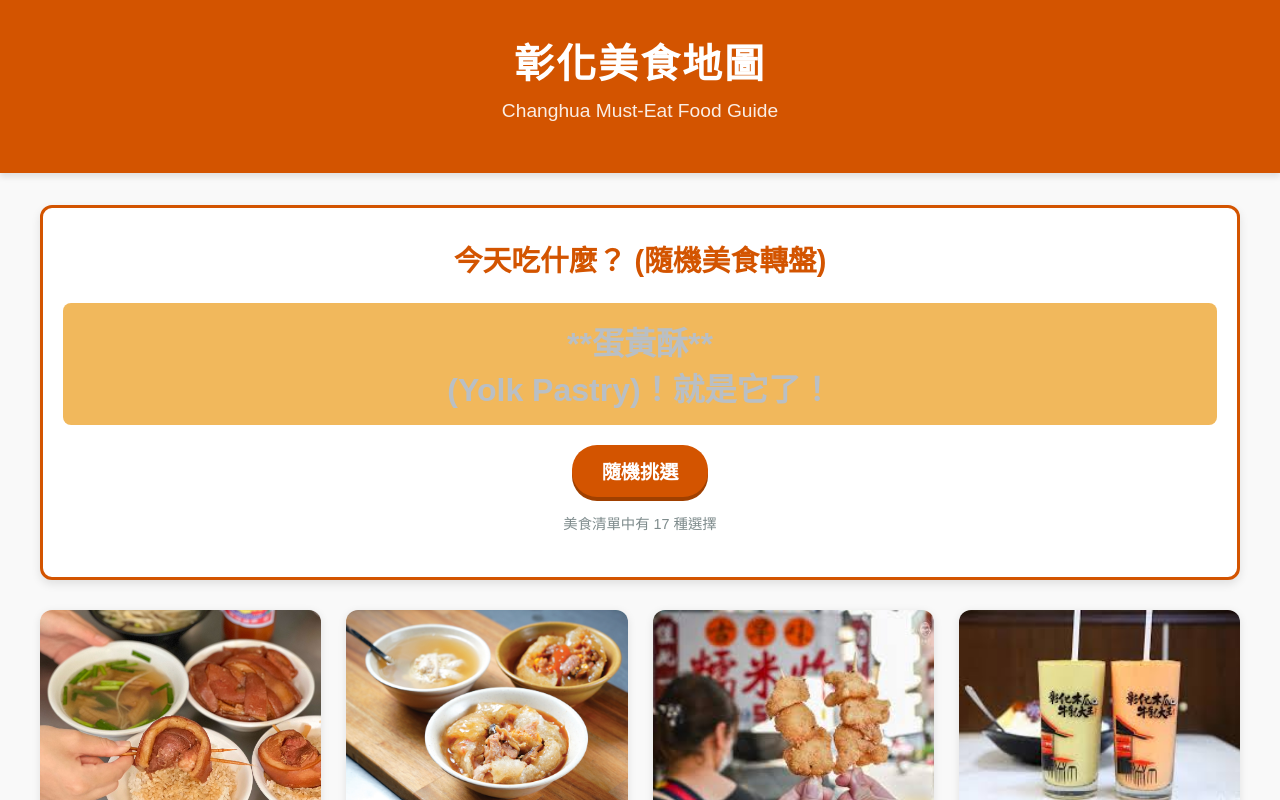
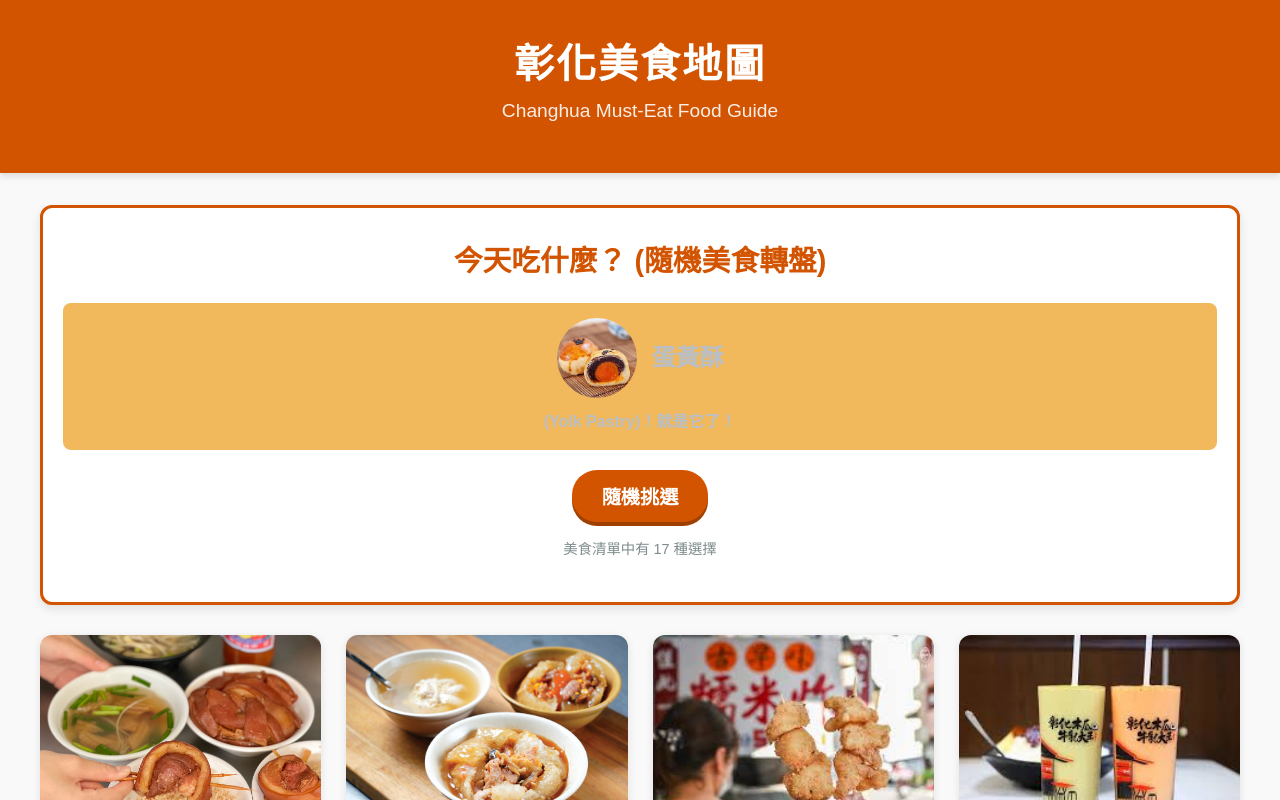
Before and after one commit to ambrose-source/CCH, a plain HTML site: page index.html in a window 1280 px wide. Both pictures are taken after a click on the button "隨機挑選". Shown: the top 800 px of the page. Drawn offline with Linux system fonts and the light colour scheme.

Commit message:
Refactor food selection feature in index.html
Updated the HTML structure and JavaScript functionality for the food selection feature, including image handling and display improvements.

```diff
--- a/index.html
+++ b/index.html
@@ -396,17 +396,19 @@
 
 <script>
     document.addEventListener('DOMContentLoaded', () => {
-        // 1. 從 HTML 中提取食物的中文和英文名稱，並儲存為物件陣列
+        // 1. 從 HTML 中提取食物的中文、英文名稱和圖片 URL
         const foodCards = document.querySelectorAll('.food-card');
-        const foodItems = []; // 儲存 { tw: '中文名', en: 'English Name' }
+        const foodItems = []; // 儲存 { tw: '中文', en: 'English', src: '圖片網址' }
         foodCards.forEach(card => {
             const nameTwElement = card.querySelector('.name-tw');
             const nameEnElement = card.querySelector('.name-en');
+            const imgElement = card.querySelector('.img-container img'); // 抓取圖片標籤
 
-            if (nameTwElement && nameEnElement) {
+            if (nameTwElement && nameEnElement && imgElement) {
                 foodItems.push({
                     tw: nameTwElement.textContent.trim(),
-                    en: nameEnElement.textContent.trim()
+                    en: nameEnElement.textContent.trim(),
+                    src: imgElement.getAttribute('src') // 提取圖片的 src 屬性
                 });
             }
         });
@@ -424,6 +426,7 @@
             spinButton.disabled = true;
             resultDisplay.style.backgroundColor = '#ecf0f1';
             resultDisplay.style.color = '#2c3e50';
+            resultDisplay.innerHTML = 'PRESS'; // 重設顯示內容
 
             let rotationCount = 0;
             const maxRotations = 25; // 模擬轉動 2.5 秒
@@ -434,7 +437,7 @@
                 const randomIndex = Math.floor(Math.random() * foodItems.length);
                 const rotatingFood = foodItems[randomIndex];
 
-                // 在旋轉時只顯示中文
+                // 旋轉時顯示中文，不顯示圖片
                 resultDisplay.innerHTML = rotatingFood.tw;
                 rotationCount++;
 
@@ -445,9 +448,10 @@
                     const finalIndex = Math.floor(Math.random() * foodItems.length);
                     const finalFood = foodItems[finalIndex];
 
-                    // 顯示最終結果 (中英對照)
+                    // 顯示最終結果 (圖片、中文、英文)
                     resultDisplay.innerHTML =
-                        `**${finalFood.tw}** <br> (${finalFood.en})！就是它了！`;
+                        `<img src="${finalFood.src}" alt="${finalFood.tw}" style="width: 80px; height: 80px; object-fit: cover; border-radius: 50%; margin-right: 15px; vertical-align: middle;">` +
+                        `<span style="font-size: 1.5rem; font-weight: bold;">${finalFood.tw}</span> <br> <span style="font-size: 1rem;">(${finalFood.en})！就是它了！</span>`;
 
                     resultDisplay.style.backgroundColor = '#f39c12';
                     resultDisplay.style.color = 'white';
```
